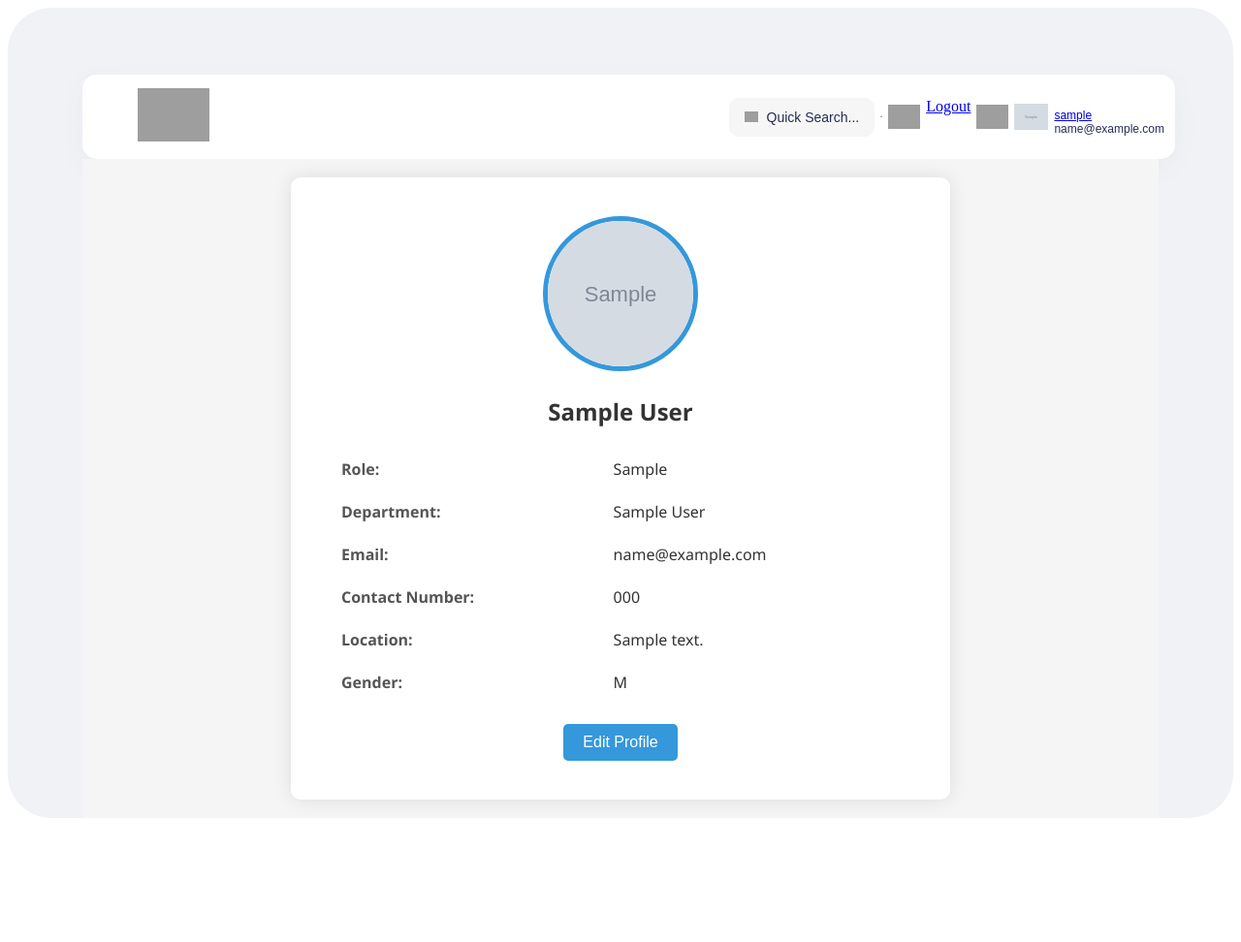
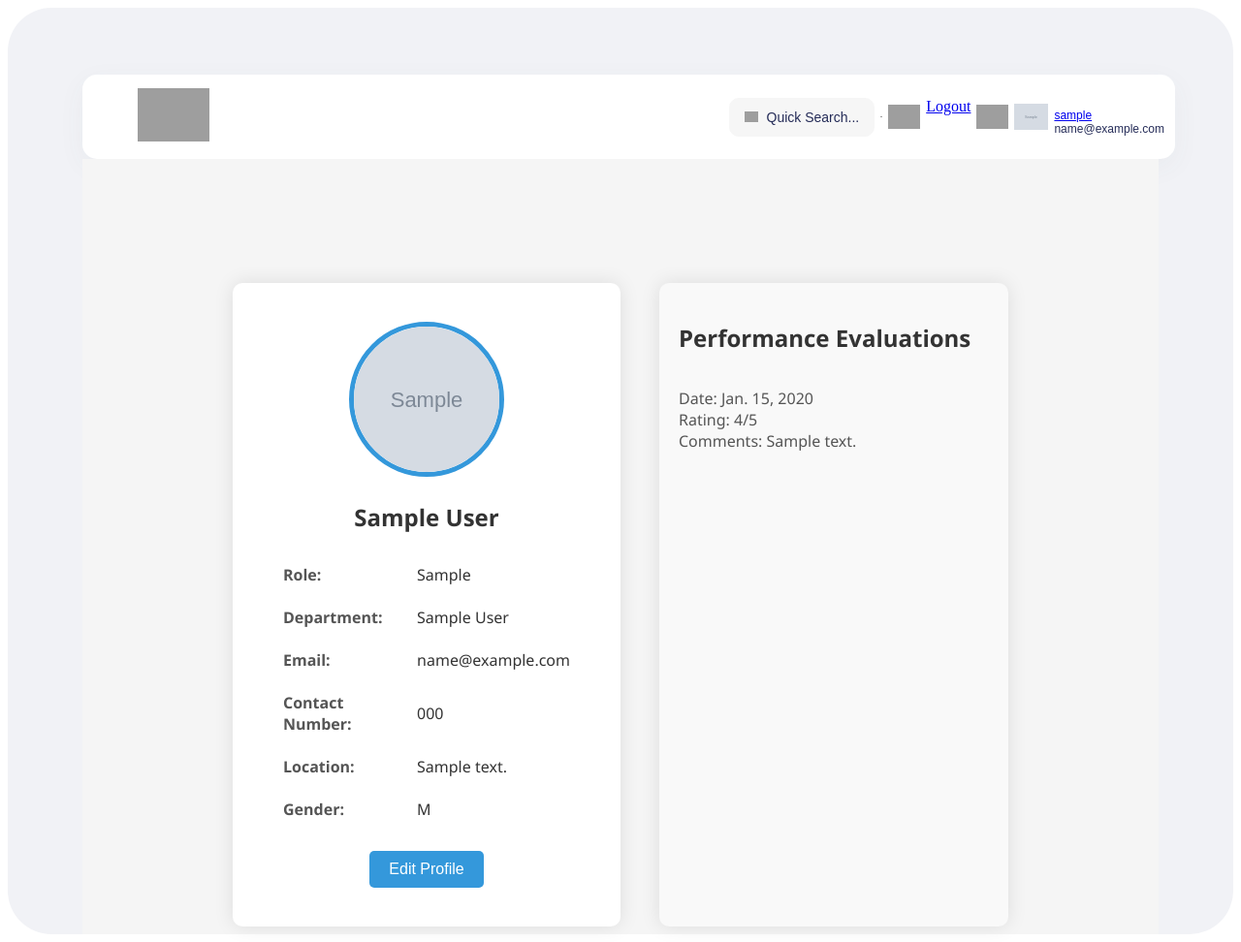
Before and after one commit to ZainAli121/Employee-Management-System, a Django app: page /dashboard/profile/1/ in a window 1280 px wide. Shown: the whole page at 97% size. Before the commit the page ends 844 px from the top, so only its background shows below. Run offline with Django 5.2, Linux system fonts and the light colour scheme; a user stored in the database is signed in; tables that the repository leaves empty hold one stand-in row (values such as "Sample post"); grey boxes marked "Sample" are stand-in pictures; grey boxes are pictures that could not be loaded.

Commit message:
User evaluations

```diff
--- a/employee_management/employee_info/templates/employee_info/employeeProfile.html
+++ b/employee_management/employee_info/templates/employee_info/employeeProfile.html
@@ -2,10 +2,11 @@
 
 {% block content %}
 <div class="body">
+    <div class="info-container">
         <div class="profile-container">
             <img class="profile-picture" src="{{request.user.profile_pic.url}}" alt="Profile Picture">
             <div class="user-info">
-            <h2>{{employee.first_name }} {{employee.last_name}}</h2>
+                <h2>{{employee.first_name}} {{employee.last_name}}</h2>
                 <table>
                     <tr>
                         <th>Role:</th>
@@ -37,6 +38,18 @@
                 <button class="edit-button">Edit Profile</button>
             </div>
         </div>
+
+        <div class="performance-container">
+            <h2>Performance Evaluations</h2>
+            {% for performance in performances %}
+            <div class="evaluation-item">
+                <p>Date: {{performance.date}}</p>
+                <p>Rating: {{performance.rating}}/5</p>
+                <p>Comments: {{performance.comments}}</p>
+            </div>
+            {% endfor %}
+        </div>
+    </div>
 </div>
 
 <style>
@@ -48,7 +61,25 @@
         display: flex;
         justify-content: center;
         align-items: center;
-        height: 85vh;
+        height: 100vh;
+    }
+
+    .info-container {
+        display: flex;
+        justify-content: space-between;
+        max-width: 800px;
+        width: 100%;
+        margin-top: 120px;
+    }
+
+    .user-info div {
+        margin-top: 20px;
+    }
+
+    .user-info p {
+        margin: 0;
+        font-size: 16px;
+        color: #555;
     }
 
     .profile-container {
@@ -57,8 +88,7 @@
         padding: 40px;
         border-radius: 10px;
         text-align: center;
-        max-width: 600px;
-        width: 100%;
+        width: 40%;
         overflow: hidden;
     }
 
@@ -118,5 +148,36 @@
     .edit-button:hover {
         background-color: #2980b9;
     }
+
+    .performance-container {
+        background-color: #f9f9f9;
+        box-shadow: 0 0 20px rgba(0, 0, 0, 0.1);
+        padding: 20px;
+        border-radius: 10px;
+        text-align: left;
+        width: 40%;
+        overflow: hidden;
+    }
+
+    .performance-container h2 {
+        margin-bottom: 20px;
+        font-size: 24px;
+        color: #333;
+    }
+
+    .evaluation-item {
+        border-bottom: 1px solid #ddd;
+        padding: 15px 0;
+    }
+
+    .evaluation-item p {
+        margin: 0;
+        font-size: 16px;
+        color: #555;
+    }
+
+    .evaluation-item:last-child {
+        border-bottom: none;
+    }
 </style>
 {% endblock content %}
--- a/employee_management/employee_info/views.py
+++ b/employee_management/employee_info/views.py
@@ -2,6 +2,7 @@ from django.shortcuts import render
 from .models import *
 from attendence.models import *
 from leave_requests.models import *
+from performance_evaluations.models import *
 from django.contrib.auth.decorators import login_required
 
 # Create your views here.
@@ -108,7 +109,8 @@ def employeeProfile(request, pk):
     user = request.user
     if user.is_employee:
         employee = Employee.objects.get(id=pk)
-        context = {'employee' : employee}
+        performances = PerformanceEvaluation.objects.filter(employee=employee)
+        context = {'employee' : employee, 'performances' : performances}
         return render(request, 'employee_info/employeeProfile.html', context)
 
     else:
```
Lines whose indentation alone changed are shown as unchanged.
